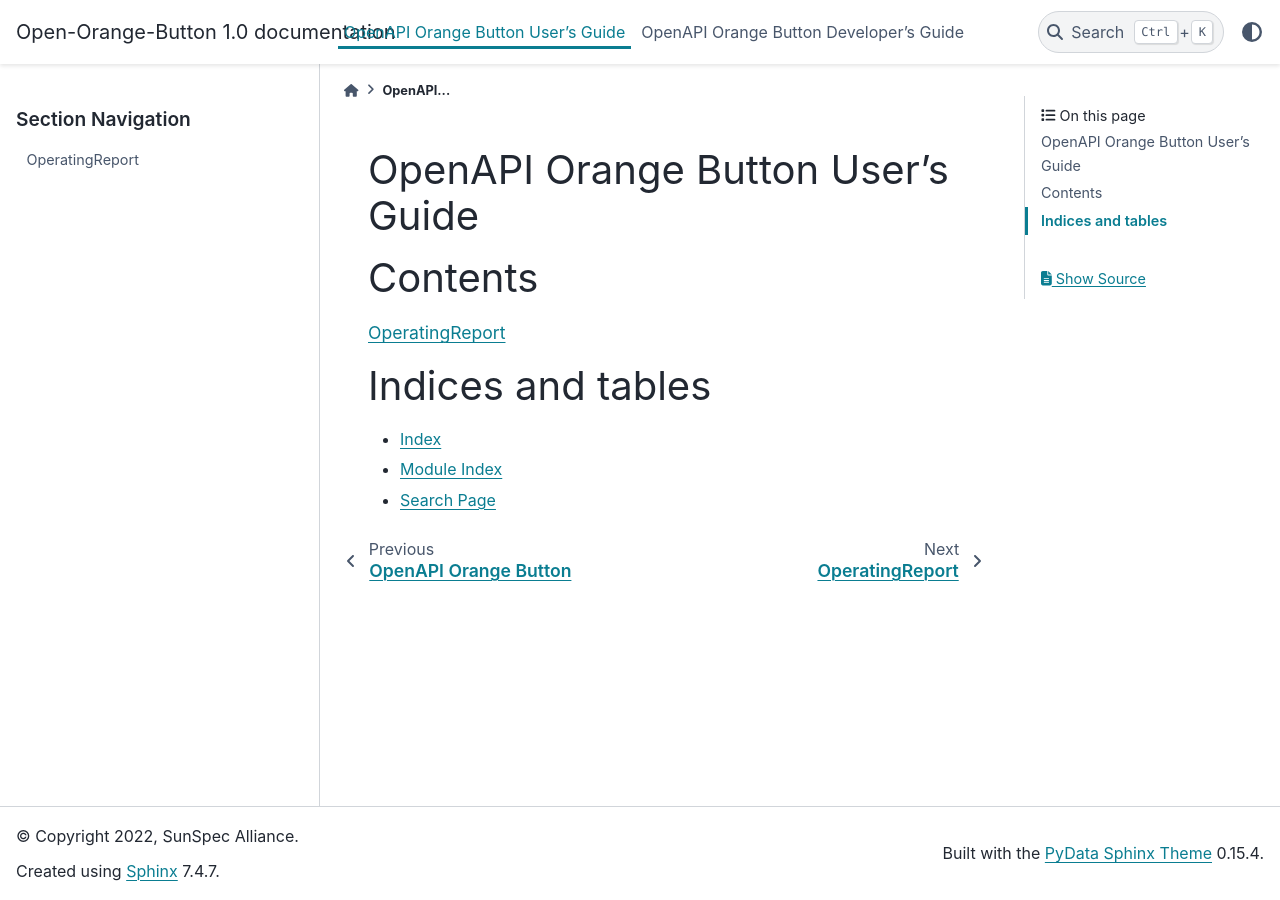
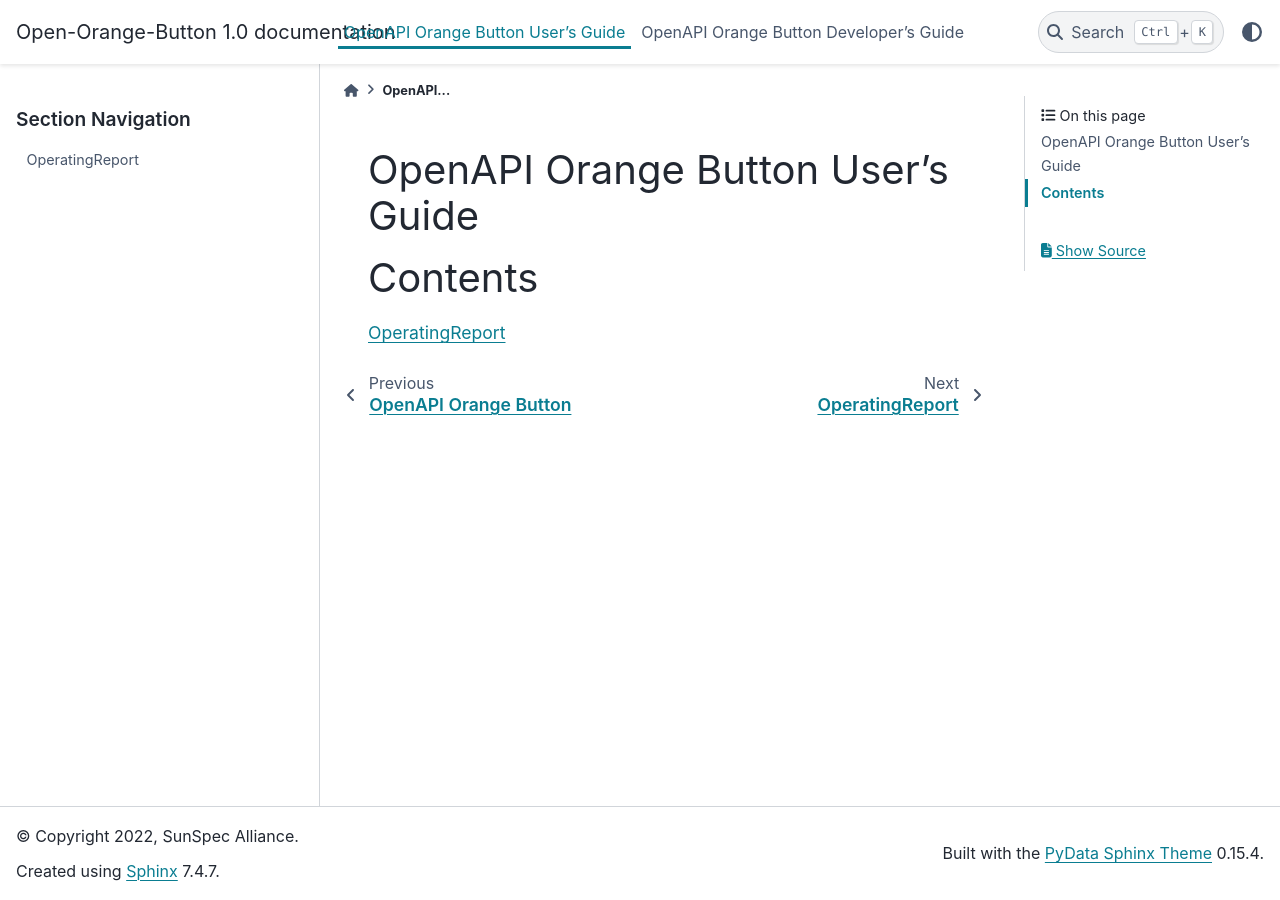
Before and after one commit to Open-Orange-Button/Orange-Button-Taxonomy, a Sphinx documentation site: the page built from docs/sphinx/source/userguide/index.rst, in a window 1280 px wide. Built offline with Sphinx 7.4.7 and the PyData theme 0.15.4, drawn with Linux system fonts in a browser that asks for light colours; pages that are not in the unit, such as notebooks, are missing from menus.

Commit message:
more fooling with index files

```diff
--- a/docs/sphinx/source/devguide/index.rst
+++ b/docs/sphinx/source/devguide/index.rst
@@ -11,10 +11,8 @@
    baseclasses
 
 
-
 Indices and tables
 ==================
 
 * :ref:`genindex`
-* :ref:`modindex`
 * :ref:`search`
--- a/docs/sphinx/source/userguide/index.rst
+++ b/docs/sphinx/source/userguide/index.rst
@@ -5,12 +5,6 @@
 ========
 
 .. toctree::
+   :maxdepth: 1
+
    OperatingReport
-
-
-Indices and tables
-==================
-
-* :ref:`genindex`
-* :ref:`modindex`
-* :ref:`search`
```
Also changed, not shown: docs/sphinx/source/index.rst (+7 -1 lines).
